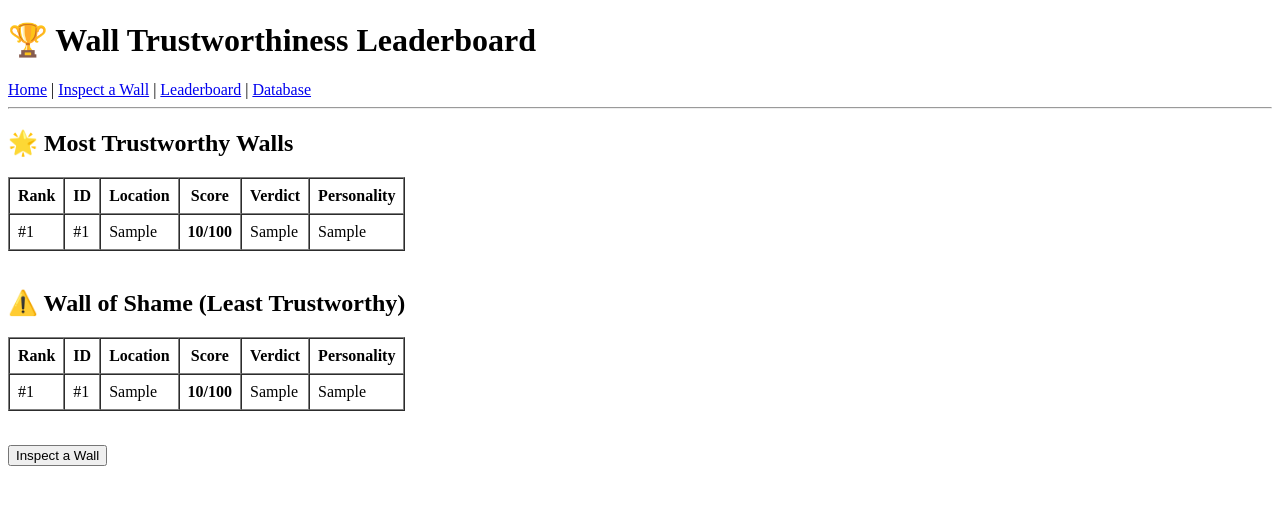
After one commit to Kashinathpk001/wall-project, a Flask app: page /leaderboard in a window 1280 px wide. The commit adds this page. Shown: the top 505 px of the page. Run offline with Flask 3, Linux system fonts and the light colour scheme; tables that the repository leaves empty hold one stand-in row (values such as "Sample post").

Commit message:
Add wall database and leaderboard

```diff
--- a/app.py
+++ b/app.py
@@ -190,7 +190,7 @@ def inspect():
         verdict = get_verdict(score)
         personality = get_personality(score, cracks, dampness, repairs)
 
-        # Store wall inspection into MySQL
+        # Store wall inspection into database
         conn, db_type = get_db_connection()
         cursor = conn.cursor()
 
@@ -261,5 +261,45 @@ def inspect():
     return render_template("inspect.html")
 
 
+@app.route("/database")
+def database():
+    conn, db_type = get_db_connection()
+    if db_type == "mysql":
+        cursor = conn.cursor(dictionary=True)
+        cursor.execute("SELECT * FROM walls ORDER BY id DESC")
+        walls = cursor.fetchall()
+        cursor.close()
+    else:
+        conn.row_factory = sqlite3.Row
+        cursor = conn.cursor()
+        cursor.execute("SELECT * FROM walls ORDER BY id DESC")
+        walls = [dict(row) for row in cursor.fetchall()]
+        cursor.close()
+    conn.close()
+    return render_template("database.html", walls=walls)
+
+
+@app.route("/leaderboard")
+def leaderboard():
+    conn, db_type = get_db_connection()
+    if db_type == "mysql":
+        cursor = conn.cursor(dictionary=True)
+        cursor.execute("SELECT * FROM walls ORDER BY score DESC, id ASC LIMIT 10")
+        top_walls = cursor.fetchall()
+        cursor.execute("SELECT * FROM walls ORDER BY score ASC, id ASC LIMIT 5")
+        shame_walls = cursor.fetchall()
+        cursor.close()
+    else:
+        conn.row_factory = sqlite3.Row
+        cursor = conn.cursor()
+        cursor.execute("SELECT * FROM walls ORDER BY score DESC, id ASC LIMIT 10")
+        top_walls = [dict(row) for row in cursor.fetchall()]
+        cursor.execute("SELECT * FROM walls ORDER BY score ASC, id ASC LIMIT 5")
+        shame_walls = [dict(row) for row in cursor.fetchall()]
+        cursor.close()
+    conn.close()
+    return render_template("leaderboard.html", top_walls=top_walls, shame_walls=shame_walls)
+
+
 if __name__ == "__main__":
     app.run(debug=True)
--- /dev/null
+++ b/templates/leaderboard.html
@@ -0,0 +1,90 @@
+<!DOCTYPE html>
+<html lang="en">
+
+<head>
+    <meta charset="UTF-8">
+    <meta name="viewport" content="width=device-width, initial-scale=1.0">
+    <title>Wall Trustworthiness Leaderboard</title>
+</head>
+
+<body>
+
+    <h1>🏆 Wall Trustworthiness Leaderboard</h1>
+
+    <nav>
+        <a href="/">Home</a> |
+        <a href="/inspect">Inspect a Wall</a> |
+        <a href="/leaderboard">Leaderboard</a> |
+        <a href="/database">Database</a>
+    </nav>
+
+    <hr>
+
+    <h2>🌟 Most Trustworthy Walls</h2>
+    {% if top_walls %}
+    <table border="1" cellpadding="8" cellspacing="0">
+        <thead>
+            <tr>
+                <th>Rank</th>
+                <th>ID</th>
+                <th>Location</th>
+                <th>Score</th>
+                <th>Verdict</th>
+                <th>Personality</th>
+            </tr>
+        </thead>
+        <tbody>
+            {% for wall in top_walls %}
+            <tr>
+                <td>#{{ loop.index }}</td>
+                <td>#{{ wall.id }}</td>
+                <td>{{ wall.location }}</td>
+                <td><strong>{{ wall.score }}/100</strong></td>
+                <td>{{ wall.verdict }}</td>
+                <td>{{ wall.personality }}</td>
+            </tr>
+            {% endfor %}
+        </tbody>
+    </table>
+    {% else %}
+    <p>No walls recorded yet.</p>
+    {% endif %}
+
+    <br>
+
+    <h2>⚠️ Wall of Shame (Least Trustworthy)</h2>
+    {% if shame_walls %}
+    <table border="1" cellpadding="8" cellspacing="0">
+        <thead>
+            <tr>
+                <th>Rank</th>
+                <th>ID</th>
+                <th>Location</th>
+                <th>Score</th>
+                <th>Verdict</th>
+                <th>Personality</th>
+            </tr>
+        </thead>
+        <tbody>
+            {% for wall in shame_walls %}
+            <tr>
+                <td>#{{ loop.index }}</td>
+                <td>#{{ wall.id }}</td>
+                <td>{{ wall.location }}</td>
+                <td><strong>{{ wall.score }}/100</strong></td>
+                <td>{{ wall.verdict }}</td>
+                <td>{{ wall.personality }}</td>
+            </tr>
+            {% endfor %}
+        </tbody>
+    </table>
+    {% else %}
+    <p>No walls recorded yet.</p>
+    {% endif %}
+
+    <br>
+    <p><a href="/inspect"><button>Inspect a Wall</button></a></p>
+
+</body>
+
+</html>
```
Also changed, not shown: templates/database.html (added, +69 -0 lines), templates/index.html (+15 -0 lines), templates/inspect.html (+9 -3 lines), templates/result.html (+11 -0 lines).
